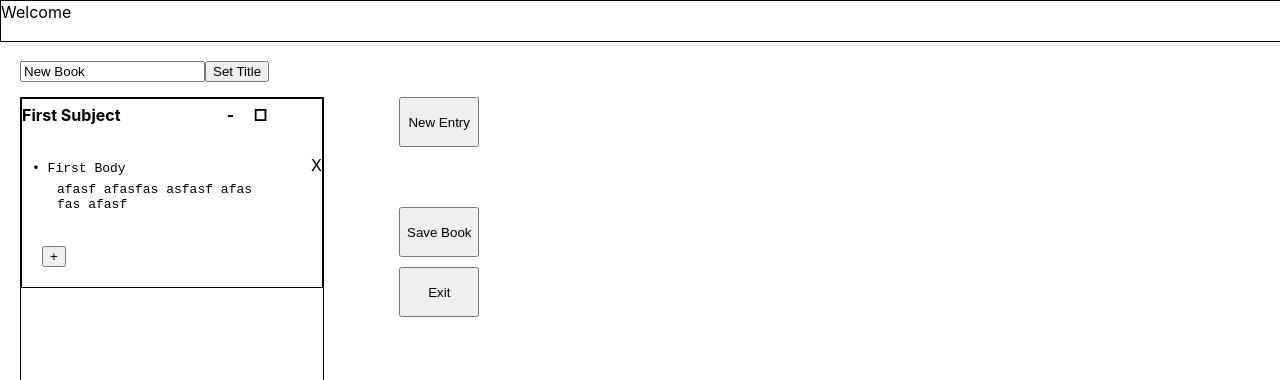
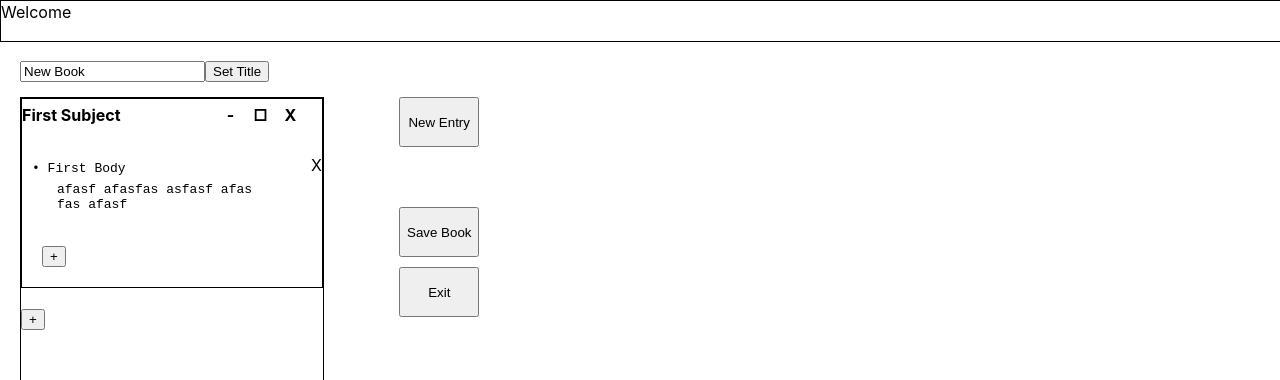
Before and after one commit to placidohoff/Note-Taker, a React (Create React App) app: page /makenotes in a window 1280 px wide. Shown: the top 380 px of the page. Built offline with nearby package versions, Linux system fonts and the light colour scheme.

Commit message:
Delete chapters button works

```diff
--- a/src/MainBody.js
+++ b/src/MainBody.js
@@ -121,6 +121,13 @@ function MainBody(){
                 :
                 <></>
             }
+            <div
+                className='mainbody__newEntryButton'
+            >
+                <button>
+                +
+                </button>
+            </div>
             </Scroller>
             </div>
             <div className="mainbody__options">
--- a/src/NewEntry.js
+++ b/src/NewEntry.js
@@ -76,6 +76,18 @@ function NewEntry(props) {
                         >
                             &#9633;
                         </div>
+                        <div className="newEntry__maximizeButton"
+                             onClick={e => {
+                                 dispatch({
+                                     type: 'DELETE_CHAPTER',
+                                     item:{
+                                         chapterIndex: props.chapterIndex
+                                     }
+                                 })
+                             }}
+                        >
+                            X
+                        </div>
                     </div>
                     :
                     <form
--- a/src/reducer.js
+++ b/src/reducer.js
@@ -60,14 +60,19 @@ const reducer = (state, action) => {
 
             }
         case 'DELETE_SECTION':
-            console.log('DELETE')
-            // let filteredChapters = state.chapters.filter(chapter => {
-            //     return chapter !== chapter.bodies[action.item.sectionIndex]
-            // })
             let filteredSections = state.chapters[action.item.chapterIndex].bodies.filter(section => {
                 return section !== state.chapters[action.item.chapterIndex].bodies[action.item.sectionIndex]
             })
             state.chapters[action.item.chapterIndex].bodies = filteredSections
+            return{
+                ...state,
+                chapters: [...state.chapters]
+            }
+        case 'DELETE_CHAPTER':
+            let filteredChapters = state.chapters.filter(chapter => {
+                return chapter !== state.chapters[action.item.chapterIndex]
+            })
+            state.chapters = filteredChapters
             return{
                 ...state,
                 chapters: [...state.chapters]
```
Also changed, not shown: 1 other file (tests, documents, lock files or other folders).
